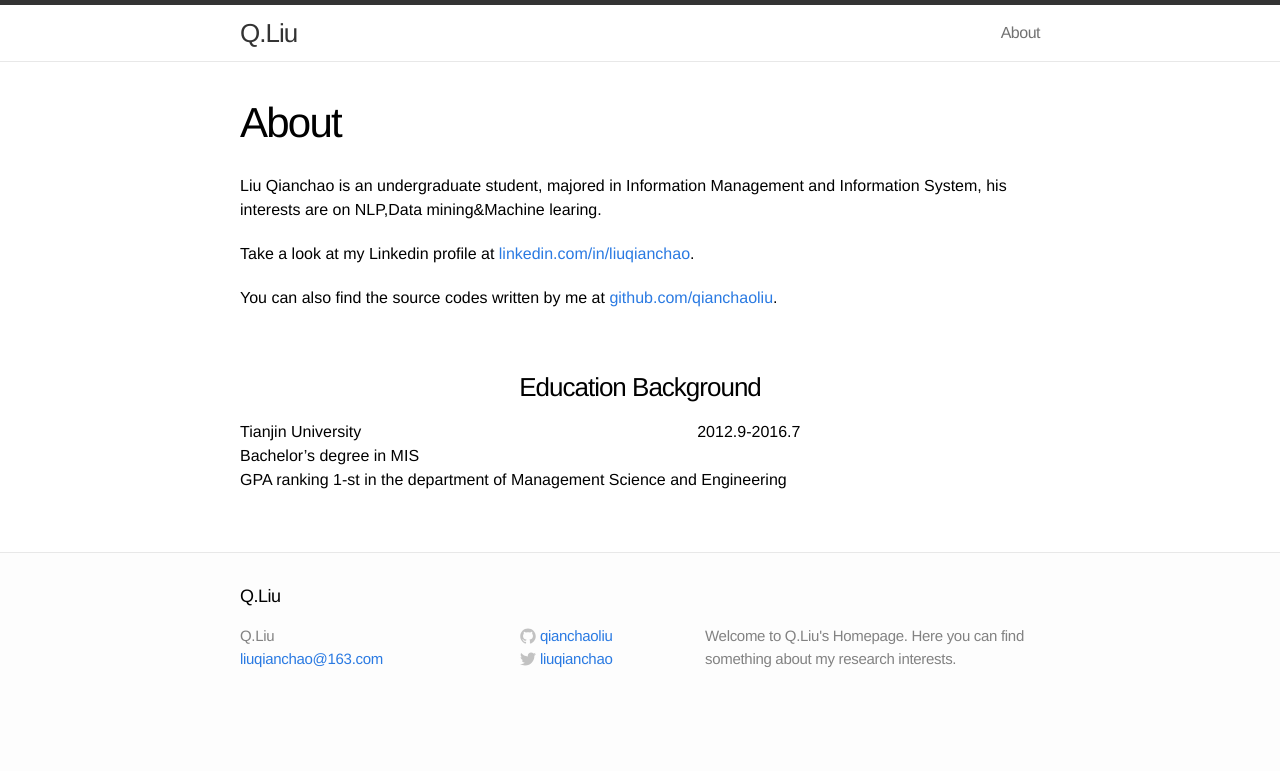
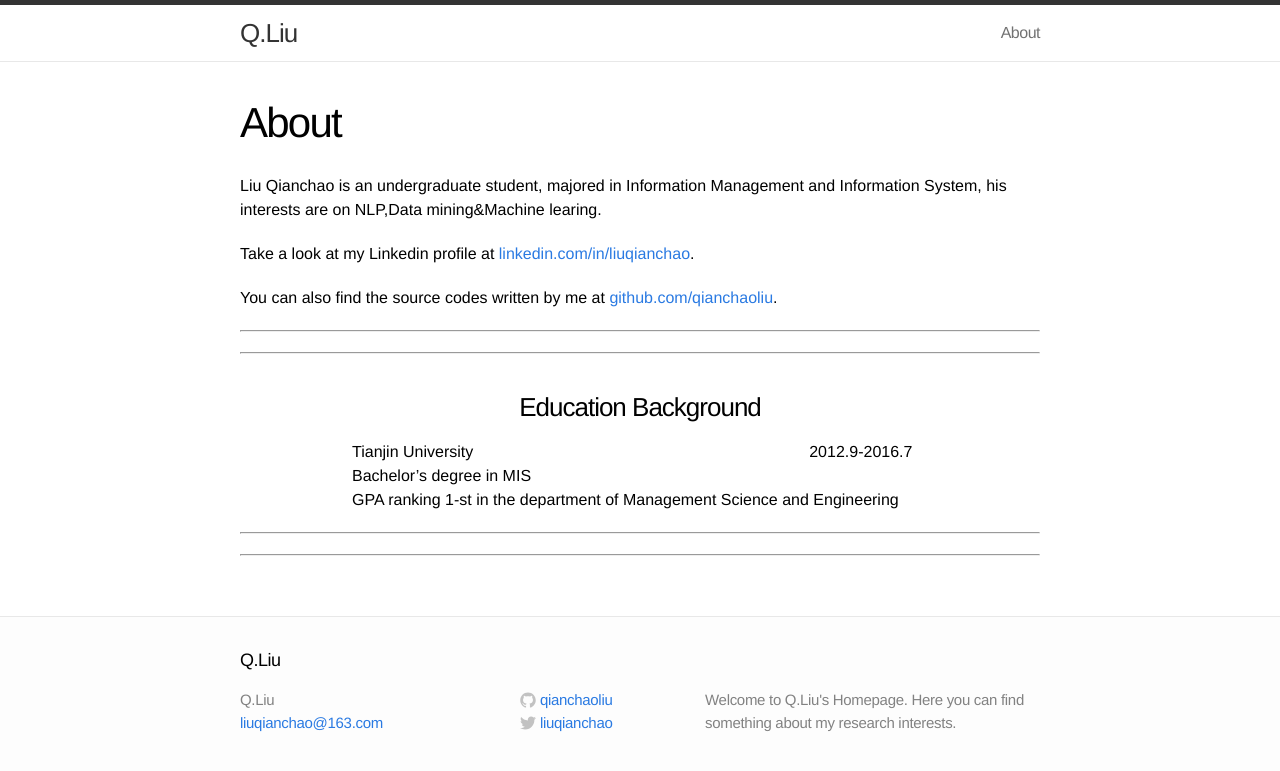
Before and after one commit to QianchaoLiu/QianchaoLiu.github.io, a Jekyll site: the page built from about.md, in a window 1280 px wide. Shown: the top 771 px of the page. Built offline with Jekyll 4.4.1, drawn with Linux system fonts in a browser that asks for light colours.

Commit message:
self-description

```diff
--- a/about.md
+++ b/about.md
@@ -9,9 +9,11 @@ Liu Qianchao is an undergraduate student, majored in Information Management and
 Take a look at my Linkedin profile at [linkedin.com/in/liuqianchao](http://www.linkedin.com/in/liuqianchao).
 
 You can also find the source codes written by me at [github.com/qianchaoliu](https://github.com/qianchaoliu).
-<br>
-<br>
+<hr>
+<hr>
 <center><h3> <bold>Education Background</bold></h3></center>
-Tianjin University　　　　　　　　　　　　　　　　　　　　　2012.9-2016.7<br>
-Bachelor's degree in MIS<br>
-GPA ranking 1-st in the department of Management Science and Engineering
+　　　　　　　Tianjin University　　　　　　　　　　　　　　　　　　　　　2012.9-2016.7<br>
+　　　　　　　Bachelor's degree in MIS<br>
+　　　　　　　GPA ranking 1-st in the department of Management Science and Engineering
+<hr>
+<hr>
```
